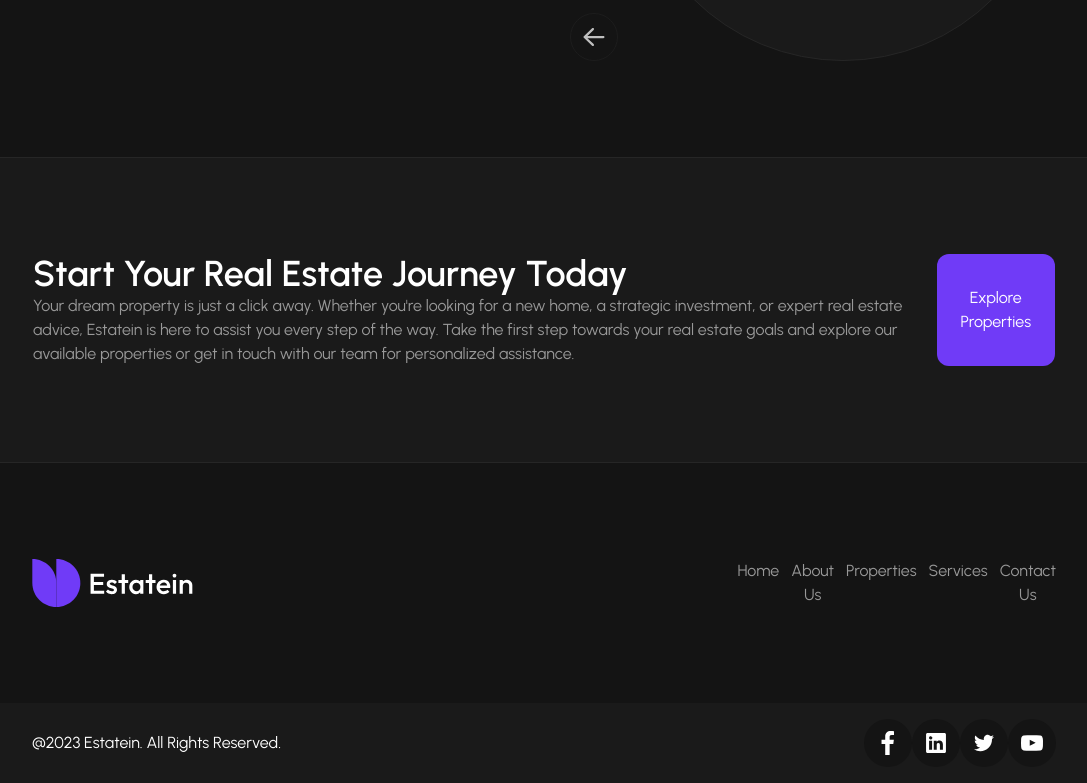
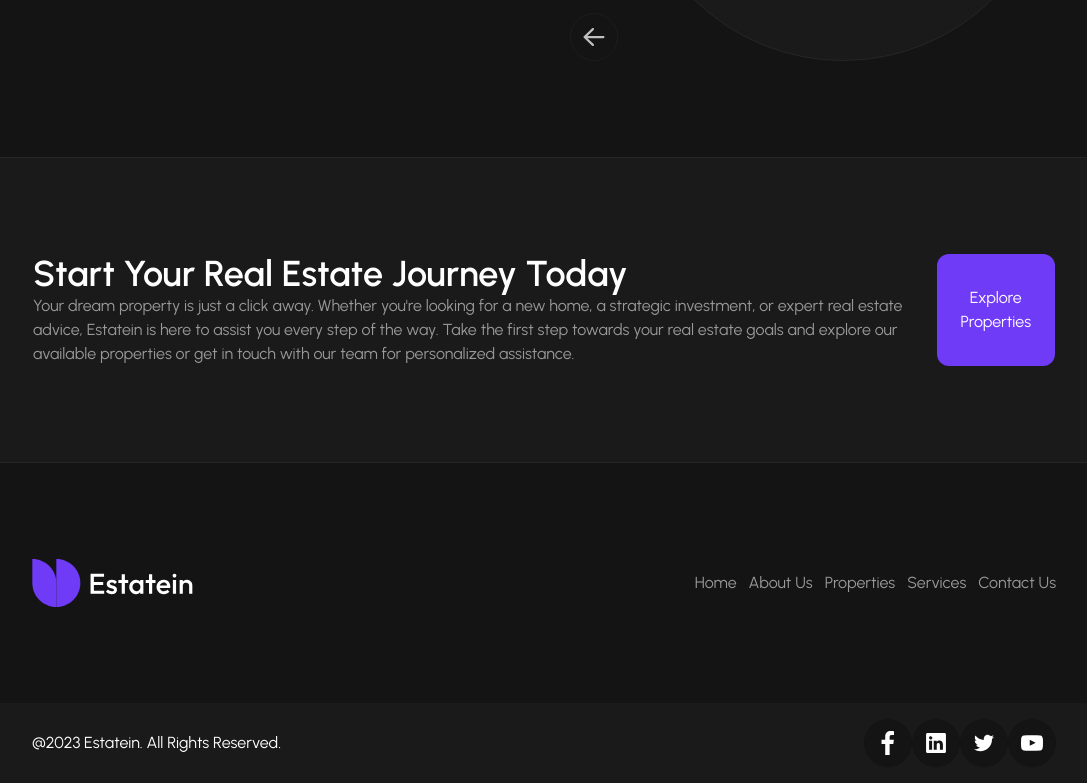
Before and after one commit to baskaaleksander/estatein, a React (Vite) app: page / in a window 1280 px wide. Shown: the part 3176-3959 px from the top of the page, without its empty margins (96-1183 px from the left). Built offline with nearby package versions, Linux system fonts and the light colour scheme.

Commit message:
footer links fix

```diff
--- a/src/components/Footer.tsx
+++ b/src/components/Footer.tsx
@@ -23,10 +23,10 @@ const Footer: React.FC = () => {
             </div>
             <ul className='flex'>
               <li className='text-grey-60 hover:text-purple-60 mr-3 text-center text-lg laptop:text-base'><Link to="/">Home</Link></li>
-              <li className='text-grey-60 hover:text-purple-60 mr-3 text-lg laptop:text-base text-center'><Link to="/about">About Us</Link></li>
+              <li className='text-grey-60 hover:text-purple-60 mr-3 text-lg laptop:text-base text-center'><Link className="whitespace-nowrap overflow-hidden" to="/about">About Us</Link></li>
               <li className='text-grey-60 hover:text-purple-60 mr-3 text-lg laptop:text-base text-center'><Link to="/properties">Properties</Link></li>
               <li className='text-grey-60 hover:text-purple-60 mr-3 text-lg laptop:text-base text-center'><Link to="/services">Services</Link></li>
-              <li className='text-grey-60 hover:text-purple-60 text-lg laptop:text-base text-center'><Link to="/about">Contact Us</Link></li>
+              <li className='text-grey-60 hover:text-purple-60 text-lg laptop:text-base text-center '><Link className="whitespace-nowrap overflow-hidden" to="/about">Contact Us</Link></li>
             </ul>
         </div>
         <div className='bg-grey-10 px-[10%] py-4 flex justify-between items-center mobile:flex-col'>
```
